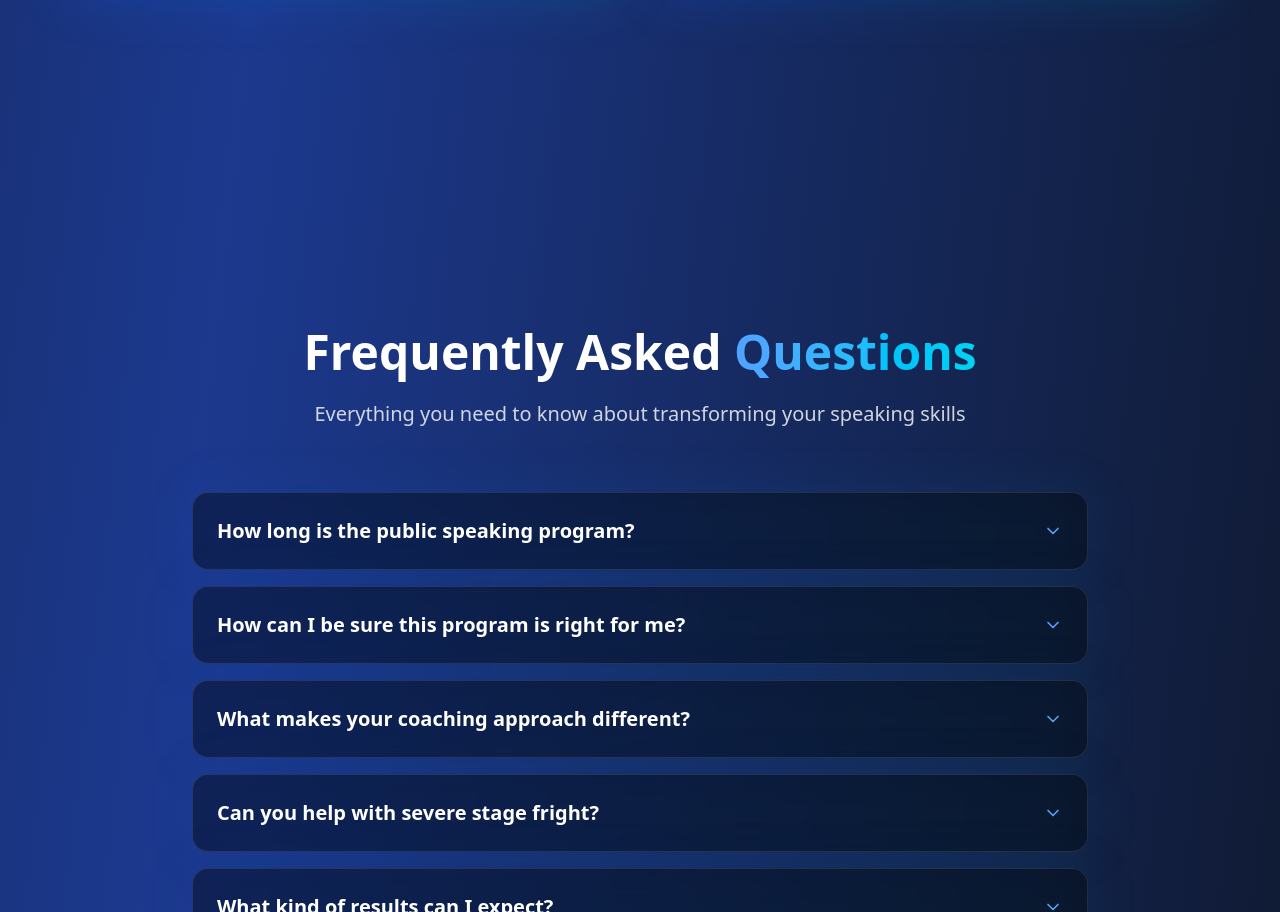
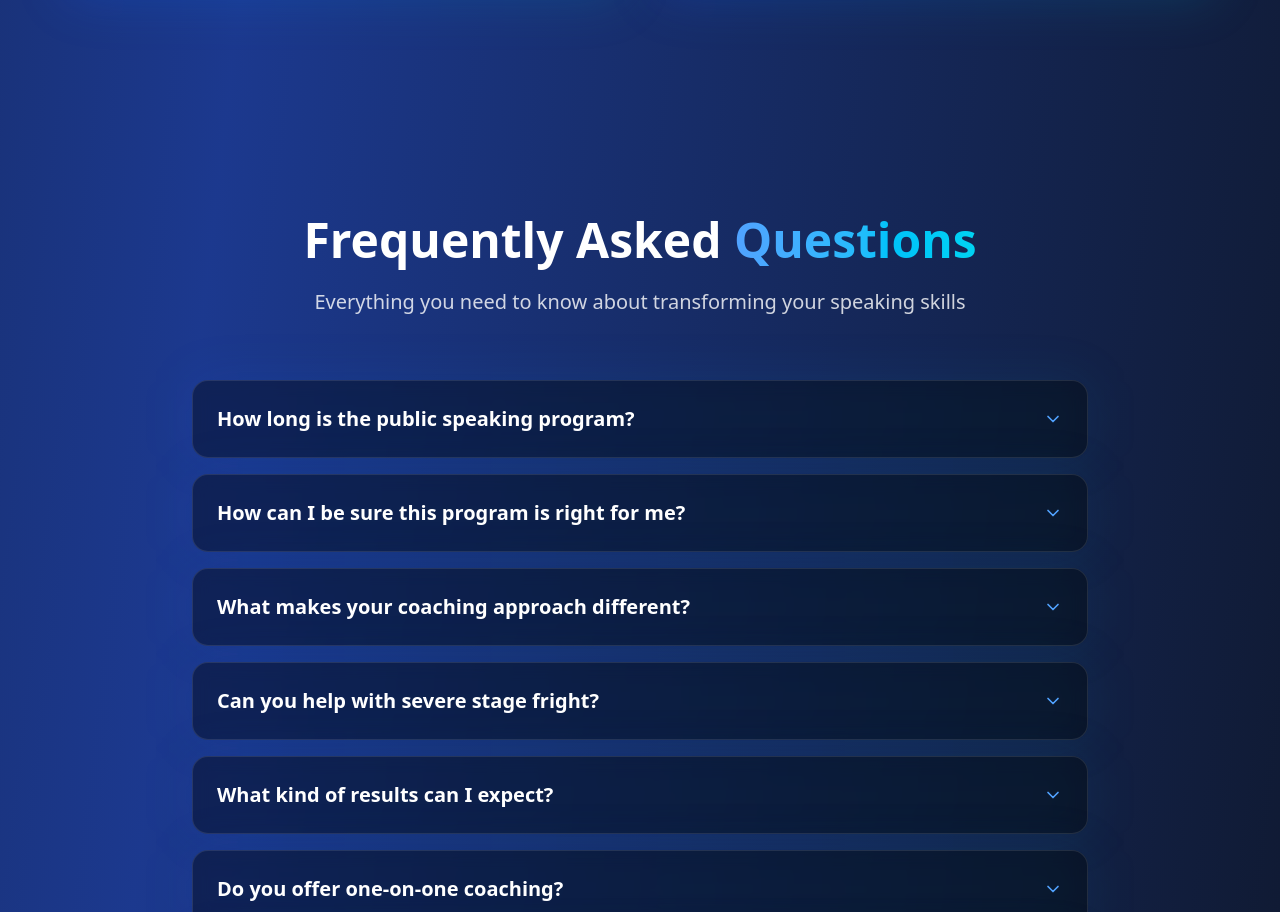
Before and after one commit to rdghostmann/Speak10xbetter, a Next.js app: page / in a window 1280 px wide. Shown: the part 8949-9861 px from the top of the page. Built offline with nearby package versions, Linux system fonts and the light colour scheme.

Commit message:
Added Popup

```diff
--- a/components/SubscribeForm/SubscribeForm.jsx
+++ b/components/SubscribeForm/SubscribeForm.jsx
@@ -24,8 +24,8 @@ export default function SubscribeForm() {
   }, []);
 
   return (
-    <div className="w-full flex justify-center items-center py-4 bg-transparent">
-      <div ref={containerRef} className="max-w-xl w-full flex justify-center my-7" />
+    <div className="w-full flex justify-center items-center py-2 bg-transparent">
+      <div ref={containerRef} className="max-w-xl w-full flex justify-center my-1" />
     </div>
   );
 }
--- a/components/Testimonials/Testimonials.jsx
+++ b/components/Testimonials/Testimonials.jsx
@@ -152,7 +152,7 @@ If you’re serious about transforming your communication skills—whether it’
   ];
 
   return (
-    <section id="testimonials" className="py-20 px-4" ref={ref}>
+    <section id="testimonials" className="pt-20 pb-8 px-4" ref={ref}>
       <div className="container mx-auto">
         <motion.div
           initial={{ opacity: 0, y: 50 }}
```
